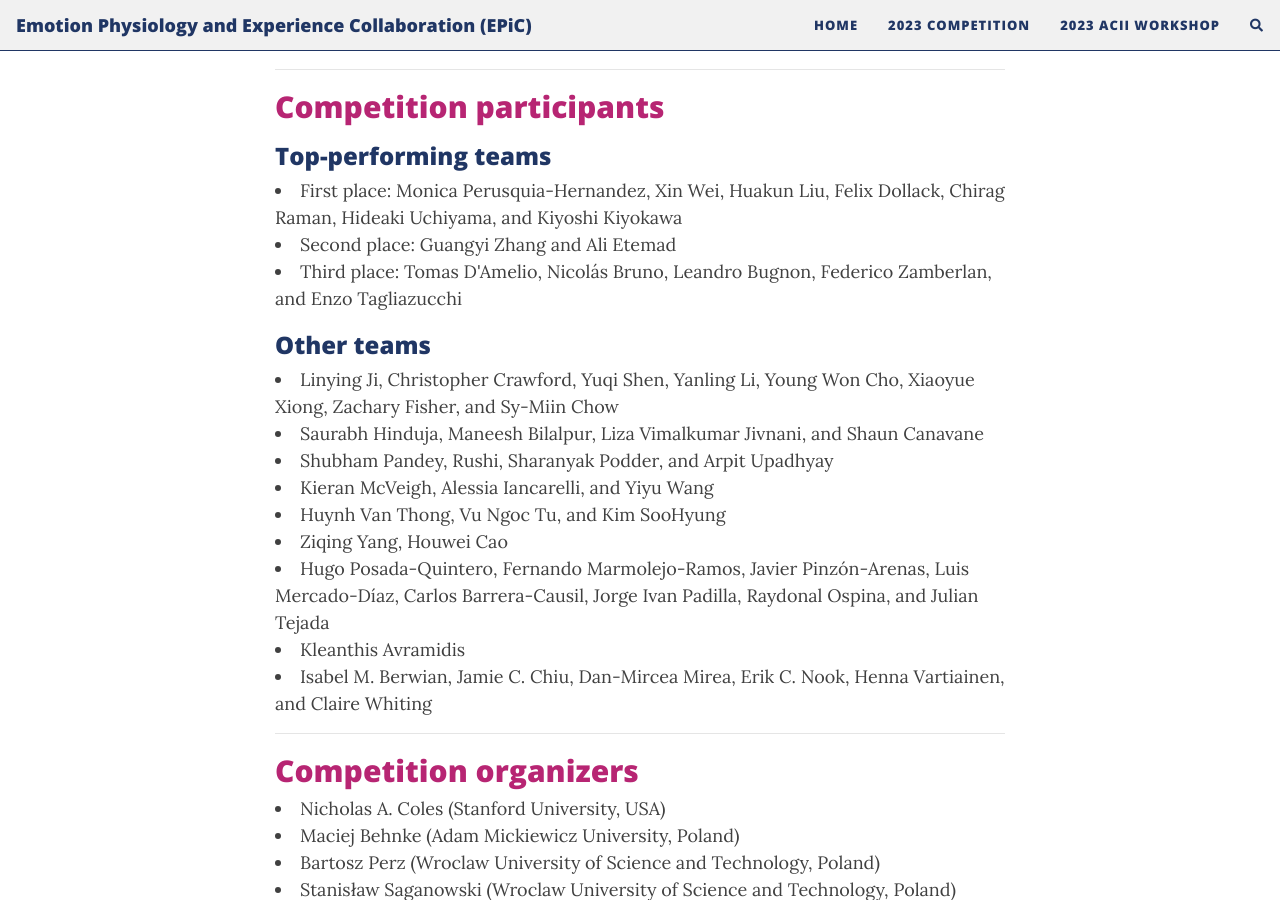
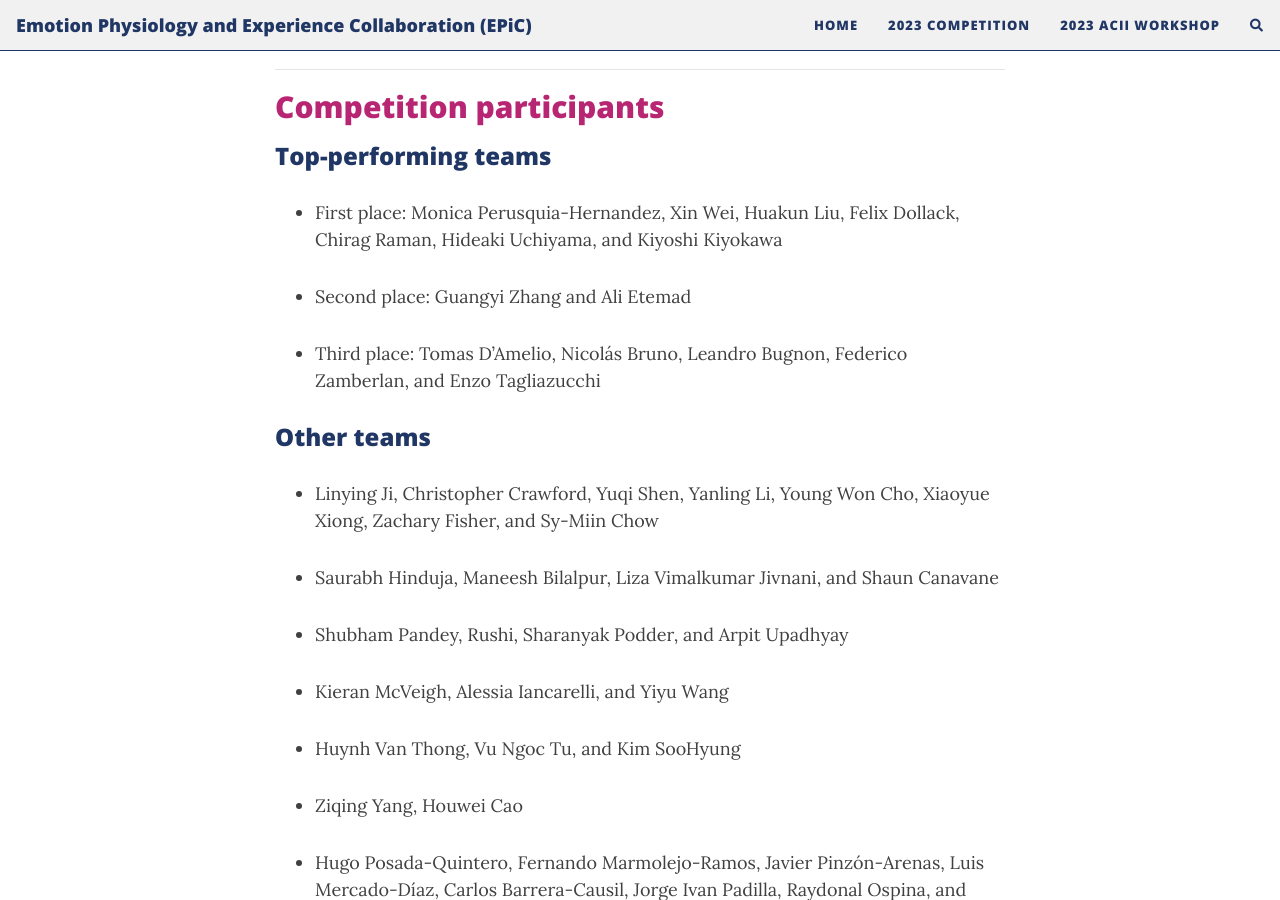
Before and after one commit to epic-collab/epic-collab.github.io, a Jekyll site: the page built from competition.md, in a window 1280 px wide and 900 px high, scrolled down 1402 px. Built offline with Jekyll 4.4.1, drawn with Linux system fonts in a browser that asks for light colours; nearby versions of some CDN libraries; comment, search, counter and statistics services are not loaded.

```diff
--- a/competition.md
+++ b/competition.md
@@ -70,39 +70,39 @@ Challenge details will be (a) reviewed at 2023 Affective Computing + Intelligenc
 ***
 ## Competition participants
 <h3>Top-performing teams</h3>
-<li>First place: Monica Perusquia-Hernandez, Xin Wei, Huakun Liu, Felix Dollack, Chirag Raman, Hideaki Uchiyama, and Kiyoshi Kiyokawa</li>
+* First place: Monica Perusquia-Hernandez, Xin Wei, Huakun Liu, Felix Dollack, Chirag Raman, Hideaki Uchiyama, and Kiyoshi Kiyokawa
 
-<li>Second place: Guangyi Zhang and Ali Etemad</li>
+* Second place: Guangyi Zhang and Ali Etemad
 
-<li>Third place: Tomas D'Amelio, Nicolás Bruno, Leandro Bugnon, Federico Zamberlan, and Enzo Tagliazucchi</li>
+* Third place: Tomas D'Amelio, Nicolás Bruno, Leandro Bugnon, Federico Zamberlan, and Enzo Tagliazucchi
 
 <h3>Other teams</h3>
-<li>Linying Ji, Christopher Crawford, Yuqi Shen, Yanling Li, Young Won Cho, Xiaoyue Xiong, Zachary Fisher, and Sy-Miin Chow</li>
+* Linying Ji, Christopher Crawford, Yuqi Shen, Yanling Li, Young Won Cho, Xiaoyue Xiong, Zachary Fisher, and Sy-Miin Chow
 
-<li>Saurabh Hinduja, Maneesh Bilalpur, Liza Vimalkumar Jivnani, and Shaun Canavane</li>
+* Saurabh Hinduja, Maneesh Bilalpur, Liza Vimalkumar Jivnani, and Shaun Canavane
 
-<li>Shubham Pandey, Rushi, Sharanyak Podder, and Arpit Upadhyay</li>
+* Shubham Pandey, Rushi, Sharanyak Podder, and Arpit Upadhyay
 
-<li>Kieran McVeigh, Alessia Iancarelli, and Yiyu Wang</li>
+* Kieran McVeigh, Alessia Iancarelli, and Yiyu Wang
 
-<li>Huynh Van Thong, Vu Ngoc Tu, and Kim SooHyung</li>
+* Huynh Van Thong, Vu Ngoc Tu, and Kim SooHyung
 
-<li>Ziqing Yang, Houwei Cao</li>
+* Ziqing Yang, Houwei Cao
 
-<li>Hugo Posada-Quintero, Fernando Marmolejo-Ramos, Javier Pinzón-Arenas, Luis Mercado-Díaz, Carlos Barrera-Causil, Jorge Ivan Padilla, Raydonal Ospina, and Julian Tejada</li>
+* Hugo Posada-Quintero, Fernando Marmolejo-Ramos, Javier Pinzón-Arenas, Luis Mercado-Díaz, Carlos Barrera-Causil, Jorge Ivan Padilla, Raydonal Ospina, and Julian Tejada
 
-<li>Kleanthis Avramidis</li>
+* Kleanthis Avramidis
 
-<li>Isabel M. Berwian, Jamie C. Chiu, Dan-Mircea Mirea, Erik C. Nook, Henna Vartiainen, and Claire Whiting</li>
+* Isabel M. Berwian, Jamie C. Chiu, Dan-Mircea Mirea, Erik C. Nook, Henna Vartiainen, and Claire Whiting
 
 
 ***
 ## Competition organizers
 
-<li>Nicholas A. Coles (Stanford University, USA)</li>
+* Nicholas A. Coles (Stanford University, USA)
 
-<li>Maciej Behnke (Adam Mickiewicz University, Poland)</li>
+* Maciej Behnke (Adam Mickiewicz University, Poland)
 
-<li>Bartosz Perz (Wroclaw University of Science and Technology, Poland)</li>
+* Bartosz Perz (Wroclaw University of Science and Technology, Poland)
 
-<li> Stanisław Saganowski (Wroclaw University of Science and Technology, Poland)</li>
+* Stanisław Saganowski (Wroclaw University of Science and Technology, Poland)
```
